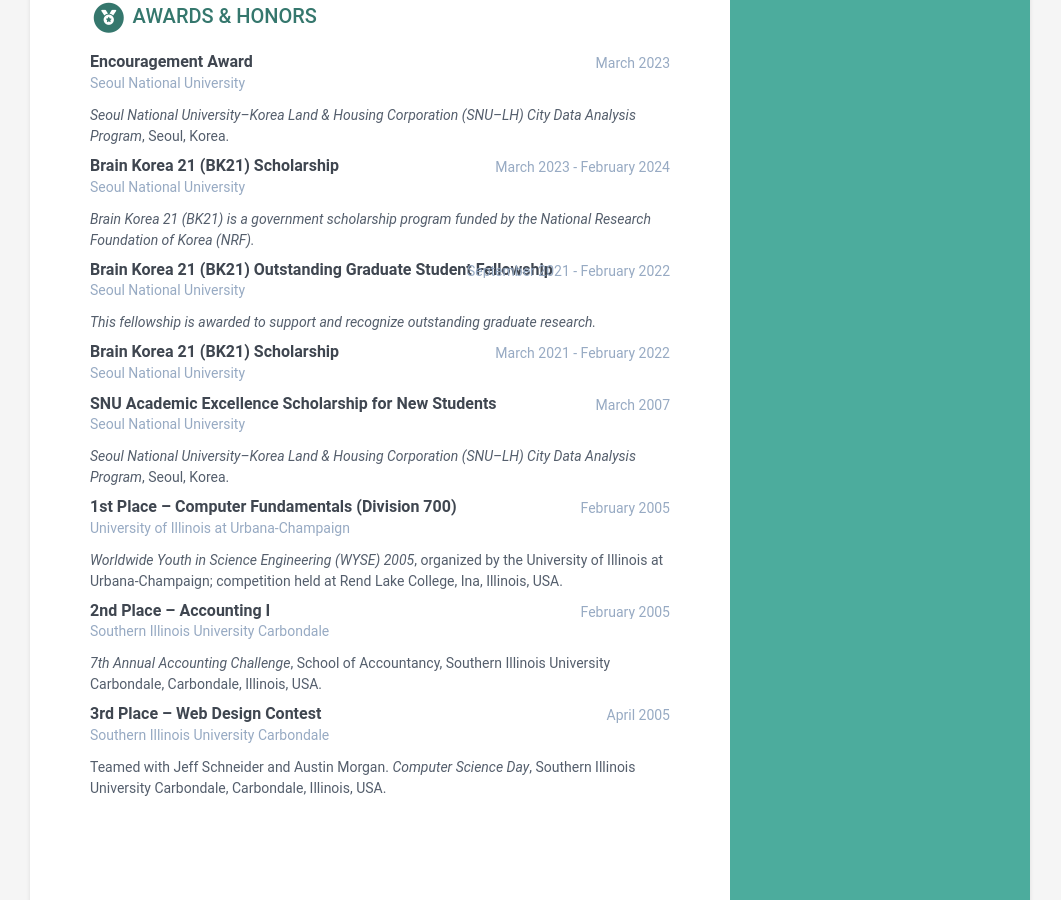
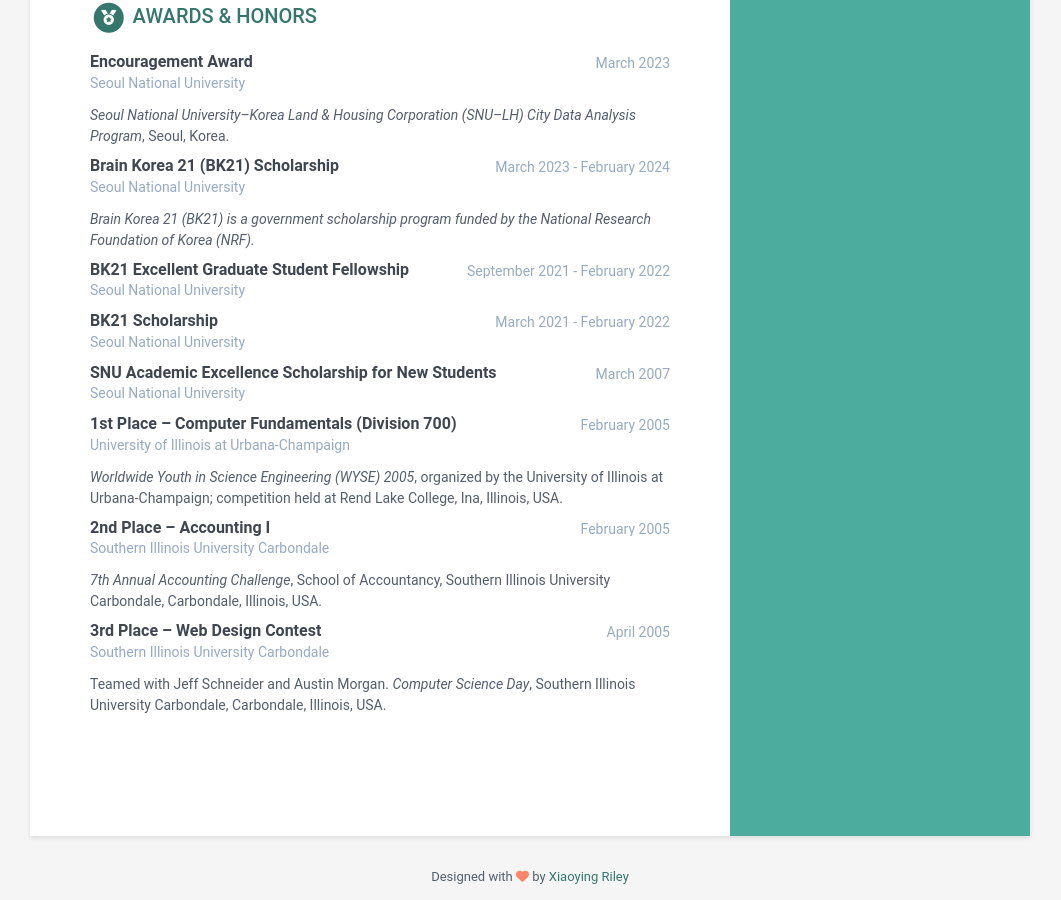
Before and after one commit to WookieLee/wookielee.github.io, a Jekyll site: the page built from index.html, in a window 1280 px wide and 900 px high, scrolled down 2818 px. Shown: the whole window, without its empty margins (110-1171 px from the left). Built offline with Jekyll 4.4.1, drawn with Linux system fonts in a browser that asks for light colours.

Commit message:
Update data.yml

```diff
--- a/_data/data.yml
+++ b/_data/data.yml
@@ -116,7 +116,7 @@
     #credentialname: Source
     details: |
       <i>Brain Korea 21 (BK21) is a government scholarship program funded by the National Research Foundation of Korea (NRF).
-  - name: <b>Brain Korea 21 (BK21) Outstanding Graduate Student Fellowship</b>
+  - name: <b>BK21 Excellent Graduate Student Fellowship</b>
     start: September 2021
     end: February 2022
     organization: Seoul National University
@@ -124,8 +124,7 @@
     #credentialurl: www.google.com
     #credentialname: Source
     details: |
-      <i>This fellowship is awarded to support and recognize outstanding graduate research.
-  - name: <b>Brain Korea 21 (BK21) Scholarship</b>
+  - name: <b>BK21 Scholarship</b>
     start: March 2021
     end: February 2022
     organization: Seoul National University
@@ -141,7 +140,6 @@
     #credentialurl: www.google.com
     #credentialname: Source
     details: |
-      <i>Seoul National University–Korea Land & Housing Corporation (SNU–LH) City Data Analysis Program</i>, Seoul, Korea.
   - name: <b>1st Place – Computer Fundamentals (Division 700)</b>
     start: February 2005
     #end:
```
